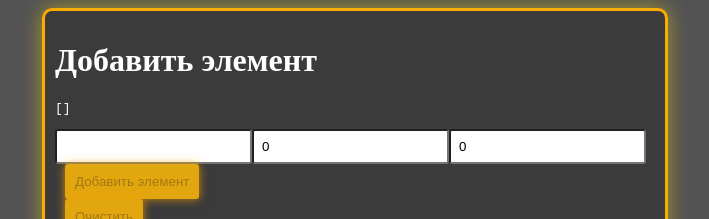
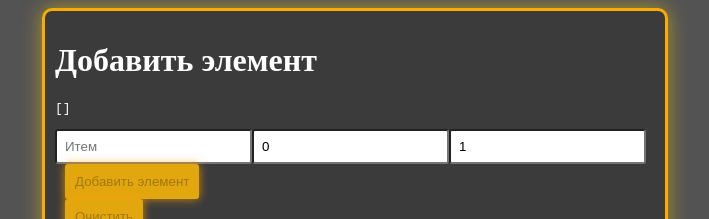
Before and after one commit to DESIGNER404/TodoApp, a Vue app: page / in a window 1280 px wide. Shown: the top 219 px of the page, without its empty margins (285-994 px from the left). Built offline with nearby package versions, Linux system fonts and the light colour scheme.

Commit message:
add placeholder

```diff
--- a/src/components/TodoList.vue
+++ b/src/components/TodoList.vue
@@ -3,9 +3,9 @@
     <h1>{{ title }}</h1>
     <pre>{{ notes }}</pre>
     <form v-on:submit.prevent="hruchevo">
-      <input v-model="message" />
-      <input v-model="price" />
-      <input v-model="kol" />
+      <input v-model="message" placeholder="Итем" />
+      <input v-model="price" placeholder="цена" />
+      <input v-model="kol" placeholder="Количество" />
       <button ref="add_btn" v-bind:disabled="isDisabled">
         Добавить элемент
       </button>
@@ -47,7 +47,7 @@ export default {
       notes: [],
       nextTodoId: 1,
       price: 0,
-      kol: 0,
+      kol: 1,
     };
   },
 
```
